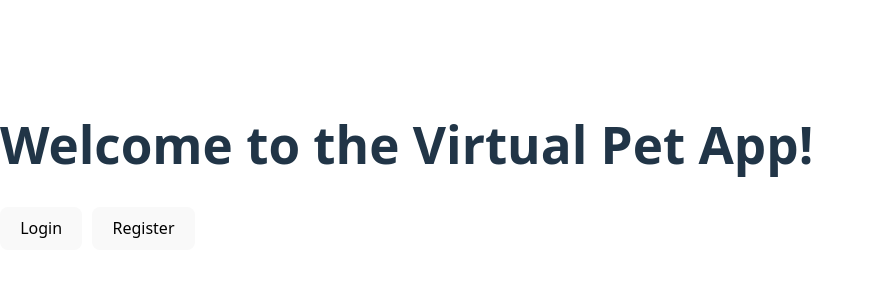
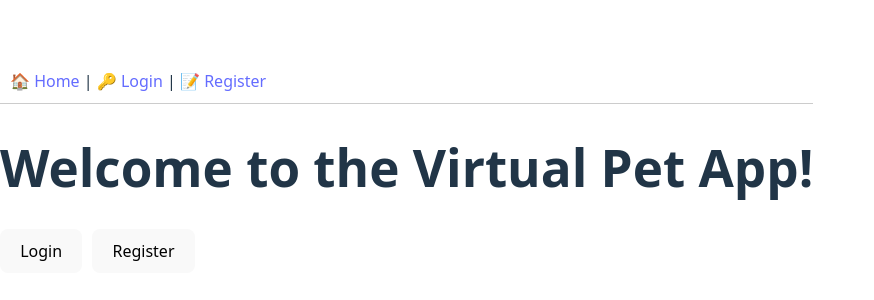
Before and after one commit to EnricW/5.2-VirtualPet_Frontend, a React (Vite) app: page / in a window 1280 px wide. Shown: the part 234-534 px from the top of the page, without its empty margins (0-874 px from the left). Built offline with nearby package versions, Linux system fonts and the light colour scheme.

Commit message:
Add navbar

```diff
--- a/src/App.jsx
+++ b/src/App.jsx
@@ -1,20 +1,24 @@
 import { Routes, Route, Navigate } from "react-router-dom";
 import { useContext } from "react";
 import { AuthContext } from "./context/AuthContext";
+import Navbar from "./components/Navbar";
 import Home from "./pages/Home";
 import Login from "./pages/Login";
 import Register from "./pages/Register";
-import Pets from "./pages/Pets"; // Future Pets page
+import Pets from "./pages/Pets";
 
 export default function App() {
   const { token } = useContext(AuthContext);
 
   return (
+    <>
+      <Navbar />
       <Routes>
         <Route path="/" element={<Home />} />
         <Route path="/login" element={token ? <Navigate to="/" /> : <Login />} />
         <Route path="/register" element={token ? <Navigate to="/" /> : <Register />} />
         <Route path="/pets" element={token ? <Pets /> : <Navigate to="/login" />} />
       </Routes>
+    </>
   );
 }
--- /dev/null
+++ b/src/components/Navbar.jsx
@@ -0,0 +1,24 @@
+import { Link } from "react-router-dom";
+import { useContext } from "react";
+import { AuthContext } from "../context/AuthContext";
+
+export default function Navbar() {
+    const { token, logout } = useContext(AuthContext);
+
+    return (
+        <nav style={{ padding: "10px", borderBottom: "1px solid #ccc" }}>
+            <Link to="/">🏠 Home</Link> |{" "}
+            {token ? (
+                <>
+                    <Link to="/pets">🐾 My Pets</Link> |{" "}
+                    <button onClick={logout} style={{ color: "red" }}>🚪 Logout</button>
+                </>
+            ) : (
+                <>
+                    <Link to="/login">🔑 Login</Link> |{" "}
+                    <Link to="/register">📝 Register</Link>
+                </>
+            )}
+        </nav>
+    );
+}
--- a/src/pages/Pets.jsx
+++ b/src/pages/Pets.jsx
@@ -44,7 +44,9 @@ export default function Pets() {
         }
     };
 
-    const handleDeletePet = async (petId) => {
+    const handleDeletePet = async (petId, petName) => {
+        if (!window.confirm(`Are you sure you want to delete ${petName}?`)) return;
+
         setError(null);
         try {
             await deletePet(token, petId);
@@ -58,7 +60,7 @@ export default function Pets() {
         <div>
             <h1>My Virtual Pets</h1>
 
-            {error && <p style={{ color: "red" }}>{error}</p>}
+            {error && <p style={{ color: "red", fontWeight: "bold" }}>⚠️ {error}</p>}
 
             <form onSubmit={handleCreatePet}>
                 <input
@@ -85,7 +87,7 @@ export default function Pets() {
                             <button onClick={() => handleAction(pet.id, "placeBet")}>Place Bet</button>
                             <button onClick={() => handleAction(pet.id, "winBig")}>Win Big</button>
                             <button onClick={() => handleAction(pet.id, "goAllIn")}>Go All In</button>
-                            <button onClick={() => handleDeletePet(pet.id)} style={{ color: "red" }}>❌ Delete</button>
+                            <button onClick={() => handleDeletePet(pet.id, pet.name)} style={{ color: "red" }}>❌ Delete</button>
                         </li>
                     ))}
                 </ul>
```
Lines whose indentation alone changed are shown as unchanged.
